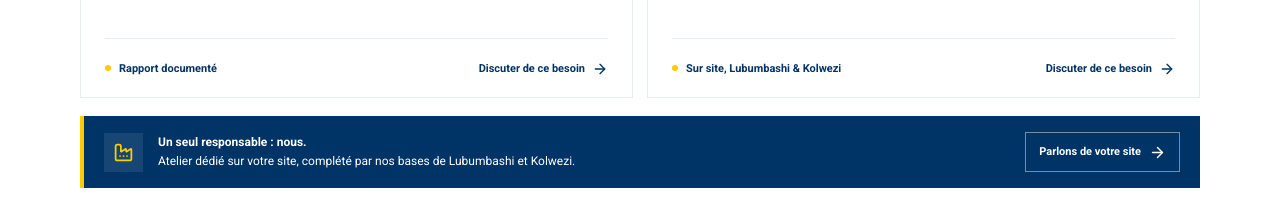
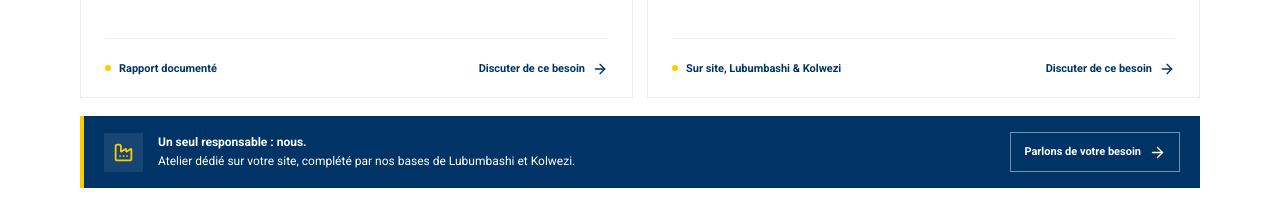
Before and after one commit to fkapia/new_repository, a Next.js app: page / in a window 1280 px wide. Shown: the part 1620-1842 px from the top of the page. Built offline with nearby package versions, Linux system fonts and the light colour scheme.

Commit message:
Rename solutions CTA
V0-Chat-Id: juLRGX4tSYL

```diff
--- a/components/hydraulics-landing.tsx
+++ b/components/hydraulics-landing.tsx
@@ -102,7 +102,7 @@ export function HydraulicsLanding() {
             </article>
           ))}
         </div>
-        <div className="process-strip"><div className="process-icon"><Factory size={21} /></div><p><strong>Un seul responsable : nous.</strong><br />Atelier dédié sur votre site, complété par nos bases de Lubumbashi et Kolwezi.</p><a href="#contact">Parlons de votre site <ArrowRight size={17} aria-hidden="true" /></a></div>
+        <div className="process-strip"><div className="process-icon"><Factory size={21} /></div><p><strong>Un seul responsable : nous.</strong><br />Atelier dédié sur votre site, complété par nos bases de Lubumbashi et Kolwezi.</p><a href="#contact">Parlons de votre besoin <ArrowRight size={17} aria-hidden="true" /></a></div>
       </section>
 
       <section className="commitment-section" id="engagements" aria-labelledby="commitments-heading">
```
